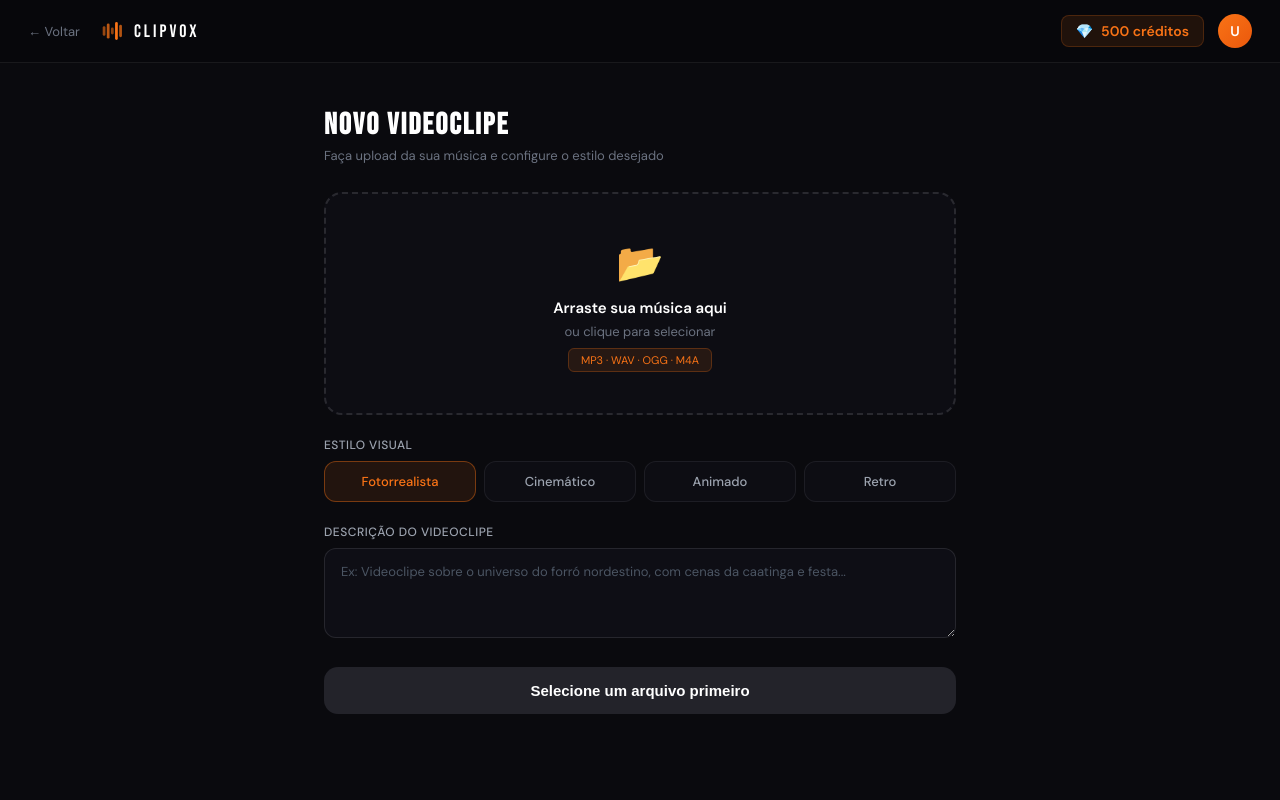
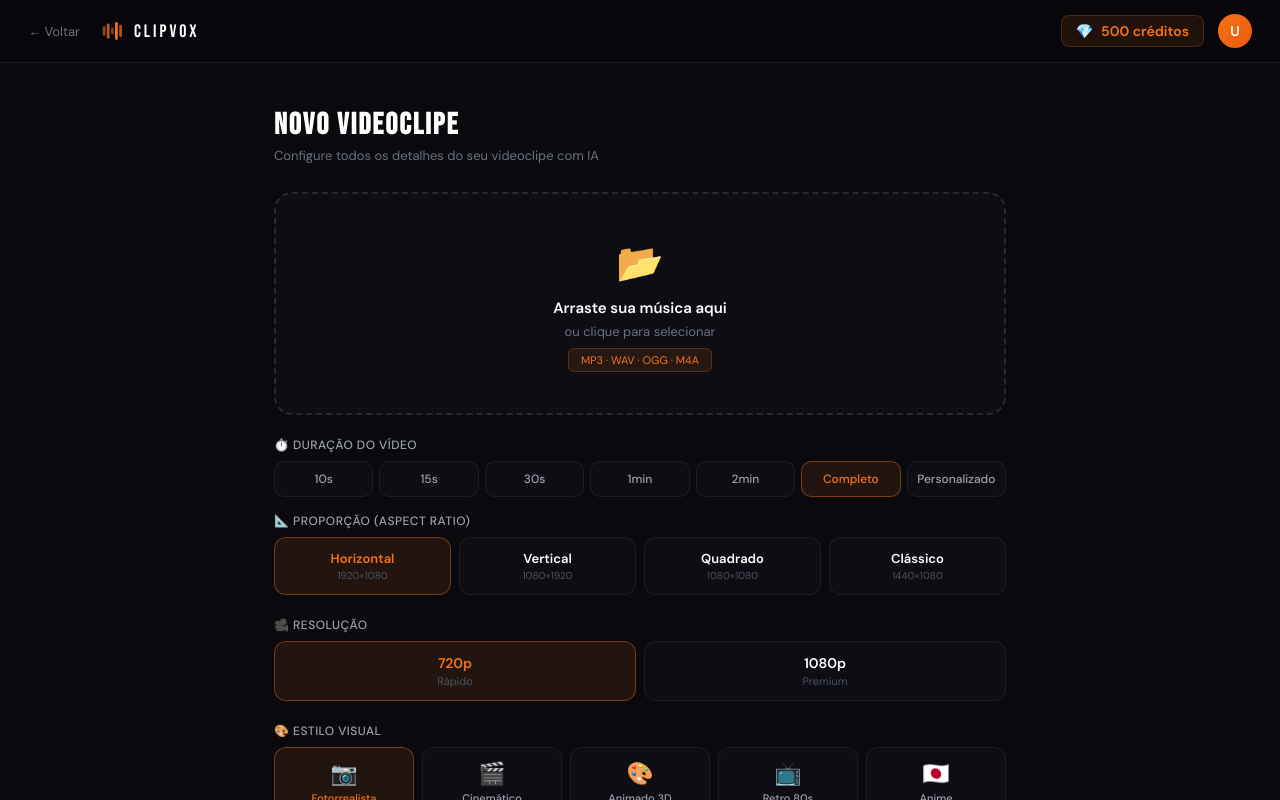
Before and after one commit to gilenopribeirocodigos/clipvox, a React (Vite) app in the folder frontend/: page / in a window 1280 px wide. Both pictures are taken after a click on the button "🎵 Gerar Videoclipe". Shown: the top 800 px of the page. Built offline with nearby package versions, Linux system fonts and the light colour scheme.

Commit message:
Update Dashboard.jsx

```diff
--- a/frontend/src/pages/Dashboard.jsx
+++ b/frontend/src/pages/Dashboard.jsx
@@ -72,33 +72,83 @@ function Navbar({ onBack, credits }) {
 
 // ─── UPLOAD ZONE ──────────────────────────────────────────────
 function UploadZone({ onStart }) {
-  const [dragging,   setDragging]   = useState(false)
-  const [file,       setFile]       = useState(null)
-  const [desc,       setDesc]       = useState('')
-  const [style,      setStyle]      = useState('realistic')
-  const fileRef                     = useRef()
+  const [dragging,     setDragging]     = useState(false)
+  const [file,         setFile]         = useState(null)
+  const [desc,         setDesc]         = useState('')
+  const [style,        setStyle]        = useState('realistic')
+  const [duration,     setDuration]     = useState('full')
+  const [customDur,    setCustomDur]    = useState(30)
+  const [aspectRatio,  setAspectRatio]  = useState('16:9')
+  const [resolution,   setResolution]   = useState('720p')
+  const [refImage,     setRefImage]     = useState(null)
+  const [refPreview,   setRefPreview]   = useState(null)
+  const fileRef                         = useRef()
+  const imageRef                        = useRef()
 
+  // 🆕 FEATURE 4: ESTILOS EXPANDIDOS (10+ estilos)
   const styles = [
-    { id:'realistic', label:'Fotorrealista' },
-    { id:'cinematic', label:'Cinemático'    },
-    { id:'animated',  label:'Animado'       },
-    { id:'retro',     label:'Retro'         }
+    { id:'realistic',       label:'Fotorrealista',   emoji:'📷' },
+    { id:'cinematic',       label:'Cinemático',      emoji:'🎬' },
+    { id:'animated',        label:'Animado 3D',      emoji:'🎨' },
+    { id:'retro',           label:'Retro 80s',       emoji:'📺' },
+    { id:'anime',           label:'Anime',           emoji:'🇯🇵' },
+    { id:'cyberpunk',       label:'Cyberpunk',       emoji:'🌃' },
+    { id:'fantasy',         label:'Fantasia',        emoji:'🧙' },
+    { id:'minimalist',      label:'Minimalista',     emoji:'⬜' },
+    { id:'vintage',         label:'Vintage',         emoji:'📽️' },
+    { id:'oil_painting',    label:'Pintura Óleo',    emoji:'🖼️' }
   ]
 
-  const accept = f => {
+  // 🆕 FEATURE 1: DURATION PRESETS
+  const durations = [
+    { value: '10',  label: '10s'  },
+    { value: '15',  label: '15s'  },
+    { value: '30',  label: '30s'  },
+    { value: '60',  label: '1min' },
+    { value: '120', label: '2min' },
+    { value: 'full', label: 'Completo' },
+    { value: 'custom', label: 'Personalizado' }
+  ]
+
+  // 🆕 FEATURE 2: ASPECT RATIOS
+  const aspectRatios = [
+    { value: '16:9',  label: 'Horizontal',      desc: '1920×1080' },
+    { value: '9:16',  label: 'Vertical',        desc: '1080×1920' },
+    { value: '1:1',   label: 'Quadrado',        desc: '1080×1080' },
+    { value: '4:3',   label: 'Clássico',        desc: '1440×1080' }
+  ]
+
+  // 🆕 FEATURE 3: RESOLUÇÕES
+  const resolutions = [
+    { value: '720p',  label: '720p',  desc: 'Rápido' },
+    { value: '1080p', label: '1080p', desc: 'Premium' }
+  ]
+
+  const acceptAudio = f => {
     if (f && /^audio\//.test(f.type)) setFile(f)
   }
 
+  // 🆕 FEATURE 5: UPLOAD DE IMAGEM DE REFERÊNCIA
+  const acceptImage = f => {
+    if (f && /^image\//.test(f.type)) {
+      setRefImage(f)
+      const reader = new FileReader()
+      reader.onload = e => setRefPreview(e.target.result)
+      reader.readAsDataURL(f)
+    }
+  }
+
   return (
-    <div style={{ maxWidth:680, margin:'0 auto', padding:'44px 24px' }}>
+    <div style={{ maxWidth:780, margin:'0 auto', padding:'44px 24px' }}>
       <h1 style={{ fontFamily:"'Bebas Neue',sans-serif", fontSize:30, letterSpacing:2, color:'#fff', marginBottom:4 }}>NOVO VIDEOCLIPE</h1>
-      <p style={{ color:'#6b7280', fontSize:13, marginBottom:28 }}>Faça upload da sua música e configure o estilo desejado</p>
+      <p style={{ color:'#6b7280', fontSize:13, marginBottom:28 }}>Configure todos os detalhes do seu videoclipe com IA</p>
 
+      {/* AUDIO UPLOAD */}
       <div
         onClick={() => fileRef.current.click()}
         onDragOver={e => { e.preventDefault(); setDragging(true) }}
         onDragLeave={() => setDragging(false)}
-        onDrop={e => { e.preventDefault(); setDragging(false); accept(e.dataTransfer.files[0]) }}
+        onDrop={e => { e.preventDefault(); setDragging(false); acceptAudio(e.dataTransfer.files[0]) }}
         style={{
           border: dragging ? '2px dashed #f97316' : file ? '2px dashed rgba(249,115,22,.5)' : '2px dashed rgba(255,255,255,.12)',
           borderRadius:18, padding:'44px 20px', textAlign:'center', cursor:'pointer',
@@ -106,7 +156,7 @@ function UploadZone({ onStart }) {
           transition:'all .3s', marginBottom:22
         }}
       >
-        <input ref={fileRef} type="file" accept="audio/*" style={{ display:'none' }} onChange={e => accept(e.target.files[0])} />
+        <input ref={fileRef} type="file" accept="audio/*" style={{ display:'none' }} onChange={e => acceptAudio(e.target.files[0])} />
         {file ? (
           <>
             <div style={{ fontSize:34, marginBottom:8 }}>🎵</div>
@@ -123,21 +173,114 @@ function UploadZone({ onStart }) {
         )}
       </div>
 
-      <label style={{ display:'block', color:'#9ca3af', fontSize:12, fontWeight:500, letterSpacing:.5, marginBottom:8 }}>ESTILO VISUAL</label>
-      <div style={{ display:'flex', gap:8, marginBottom:22 }}>
+      {/* 🆕 FEATURE 1: DURATION PRESET */}
+      <label style={{ display:'block', color:'#9ca3af', fontSize:12, fontWeight:500, letterSpacing:.5, marginBottom:8 }}>⏱️ DURAÇÃO DO VÍDEO</label>
+      <div style={{ display:'grid', gridTemplateColumns:'repeat(7,1fr)', gap:6, marginBottom:16 }}>
+        {durations.map(d => (
+          <div key={d.value} onClick={() => setDuration(d.value)} style={{
+            padding:'9px 6px', borderRadius:10, cursor:'pointer', textAlign:'center',
+            background: duration===d.value ? 'rgba(249,115,22,.1)'  : 'rgba(16,16,24,.6)',
+            border:     duration===d.value ? '1px solid rgba(249,115,22,.4)' : '1px solid rgba(255,255,255,.07)',
+            transition:'all .25s'
+          }}>
+            <div style={{ color: duration===d.value ? '#f97316' : '#9ca3af', fontSize:12, fontWeight:500 }}>{d.label}</div>
+          </div>
+        ))}
+      </div>
+      {duration === 'custom' && (
+        <input
+          type="number" value={customDur} onChange={e => setCustomDur(e.target.value)}
+          placeholder="Segundos" min="5" max="300"
+          style={{
+            width:'100%', padding:'10px 14px', borderRadius:10, marginBottom:16,
+            background:'rgba(16,16,24,.8)', border:'1px solid rgba(255,255,255,.1)',
+            color:'#fff', fontSize:13, outline:'none'
+          }}
+        />
+      )}
+
+      {/* 🆕 FEATURE 2: ASPECT RATIO */}
+      <label style={{ display:'block', color:'#9ca3af', fontSize:12, fontWeight:500, letterSpacing:.5, marginBottom:8 }}>📐 PROPORÇÃO (ASPECT RATIO)</label>
+      <div style={{ display:'grid', gridTemplateColumns:'repeat(4,1fr)', gap:8, marginBottom:22 }}>
+        {aspectRatios.map(ar => (
+          <div key={ar.value} onClick={() => setAspectRatio(ar.value)} style={{
+            padding:'12px 10px', borderRadius:12, cursor:'pointer', textAlign:'center',
+            background: aspectRatio===ar.value ? 'rgba(249,115,22,.1)'  : 'rgba(16,16,24,.6)',
+            border:     aspectRatio===ar.value ? '1px solid rgba(249,115,22,.4)' : '1px solid rgba(255,255,255,.07)',
+            transition:'all .25s'
+          }}>
+            <div style={{ color: aspectRatio===ar.value ? '#f97316' : '#fff', fontSize:13, fontWeight:600, marginBottom:2 }}>{ar.label}</div>
+            <div style={{ color:'#4b5563', fontSize:10 }}>{ar.desc}</div>
+          </div>
+        ))}
+      </div>
+
+      {/* 🆕 FEATURE 3: RESOLUÇÃO */}
+      <label style={{ display:'block', color:'#9ca3af', fontSize:12, fontWeight:500, letterSpacing:.5, marginBottom:8 }}>🎥 RESOLUÇÃO</label>
+      <div style={{ display:'grid', gridTemplateColumns:'1fr 1fr', gap:8, marginBottom:22 }}>
+        {resolutions.map(res => (
+          <div key={res.value} onClick={() => setResolution(res.value)} style={{
+            padding:'12px', borderRadius:12, cursor:'pointer', textAlign:'center',
+            background: resolution===res.value ? 'rgba(249,115,22,.1)'  : 'rgba(16,16,24,.6)',
+            border:     resolution===res.value ? '1px solid rgba(249,115,22,.4)' : '1px solid rgba(255,255,255,.07)',
+            transition:'all .25s'
+          }}>
+            <div style={{ color: resolution===res.value ? '#f97316' : '#fff', fontSize:14, fontWeight:600, marginBottom:2 }}>{res.label}</div>
+            <div style={{ color:'#4b5563', fontSize:11 }}>{res.desc}</div>
+          </div>
+        ))}
+      </div>
+
+      {/* 🆕 FEATURE 4: ESTILOS EXPANDIDOS */}
+      <label style={{ display:'block', color:'#9ca3af', fontSize:12, fontWeight:500, letterSpacing:.5, marginBottom:8 }}>🎨 ESTILO VISUAL</label>
+      <div style={{ display:'grid', gridTemplateColumns:'repeat(5,1fr)', gap:8, marginBottom:22 }}>
         {styles.map(s => (
           <div key={s.id} onClick={() => setStyle(s.id)} style={{
-            flex:'1 1 0', padding:'11px 8px', borderRadius:12, cursor:'pointer', textAlign:'center',
+            padding:'11px 8px', borderRadius:12, cursor:'pointer', textAlign:'center',
             background: style===s.id ? 'rgba(249,115,22,.1)'  : 'rgba(16,16,24,.6)',
             border:     style===s.id ? '1px solid rgba(249,115,22,.4)' : '1px solid rgba(255,255,255,.07)',
             transition:'all .25s'
           }}>
-            <div style={{ color: style===s.id ? '#f97316' : '#9ca3af', fontSize:13, fontWeight:500 }}>{s.label}</div>
+            <div style={{ fontSize:22, marginBottom:3 }}>{s.emoji}</div>
+            <div style={{ color: style===s.id ? '#f97316' : '#9ca3af', fontSize:11, fontWeight:500 }}>{s.label}</div>
           </div>
         ))}
       </div>
 
-      <label style={{ display:'block', color:'#9ca3af', fontSize:12, fontWeight:500, letterSpacing:.5, marginBottom:8 }}>DESCRIÇÃO DO VIDEOCLIPE</label>
+      {/* 🆕 FEATURE 5: UPLOAD DE IMAGEM DE REFERÊNCIA */}
+      <label style={{ display:'block', color:'#9ca3af', fontSize:12, fontWeight:500, letterSpacing:.5, marginBottom:8 }}>👤 IMAGEM DE REFERÊNCIA (Opcional)</label>
+      <div
+        onClick={() => imageRef.current.click()}
+        style={{
+          border: refImage ? '2px dashed rgba(249,115,22,.5)' : '2px dashed rgba(255,255,255,.12)',
+          borderRadius:12, padding:refImage ? '12px' : '24px', textAlign:'center', cursor:'pointer',
+          background:'rgba(16,16,24,.6)', transition:'all .3s', marginBottom:22
+        }}
+      >
+        <input ref={imageRef} type="file" accept="image/*" style={{ display:'none' }} onChange={e => acceptImage(e.target.files[0])} />
+        {refImage ? (
+          <div style={{ display:'flex', alignItems:'center', gap:12 }}>
+            <img src={refPreview} style={{ width:60, height:60, borderRadius:8, objectFit:'cover' }} alt="Reference" />
+            <div style={{ flex:1, textAlign:'left' }}>
+              <div style={{ color:'#fff', fontSize:13, fontWeight:600 }}>{refImage.name}</div>
+              <div style={{ color:'#6b7280', fontSize:11, marginTop:2 }}>A IA usará esta imagem como referência</div>
+            </div>
+            <button onClick={e => { e.stopPropagation(); setRefImage(null); setRefPreview(null) }} style={{
+              background:'rgba(255,255,255,.05)', border:'1px solid rgba(255,255,255,.1)',
+              borderRadius:6, padding:'6px 10px', color:'#6b7280', fontSize:11, cursor:'pointer'
+            }}>✕ Remover</button>
+          </div>
+        ) : (
+          <>
+            <div style={{ fontSize:28, marginBottom:6 }}>🖼️</div>
+            <div style={{ color:'#fff', fontSize:13, fontWeight:600, marginBottom:4 }}>Adicionar personagem/rosto de referência</div>
+            <div style={{ color:'#6b7280', fontSize:11 }}>A IA gerará cenas usando esta pessoa/personagem</div>
+          </>
+        )}
+      </div>
+
+      {/* DESCRIÇÃO */}
+      <label style={{ display:'block', color:'#9ca3af', fontSize:12, fontWeight:500, letterSpacing:.5, marginBottom:8 }}>📝 DESCRIÇÃO DO VIDEOCLIPE</label>
       <textarea
         value={desc} onChange={e => setDesc(e.target.value)} rows={3}
         placeholder="Ex: Videoclipe sobre o universo do forró nordestino, com cenas da caatinga e festa..."
@@ -151,8 +294,17 @@ function UploadZone({ onStart }) {
         onBlur={e => e.target.style.borderColor='rgba(255,255,255,.1)'}
       />
 
+      {/* BOTÃO GERAR */}
       <button
-        onClick={() => file && onStart({ file, desc, style })}
+        onClick={() => file && onStart({
+          file,
+          desc,
+          style,
+          duration: duration === 'custom' ? customDur : duration,
+          aspectRatio,
+          resolution,
+          refImage  // 🆕 Envia imagem de referência
+        })}
         style={{
           width:'100%', padding:'15px',
           background: file ? 'linear-gradient(135deg,#f97316,#ea580c)' : 'rgba(60,60,70,.5)',
@@ -164,13 +316,24 @@ function UploadZone({ onStart }) {
         onMouseEnter={e => file && (e.target.style.boxShadow='0 6px 28px rgba(249,115,22,.5)')}
         onMouseLeave={e => file && (e.target.style.boxShadow='0 4px 20px rgba(249,115,22,.35)')}
       >
-        {file ? '🎬 Gerar Videoclipe' : 'Selecione um arquivo primeiro'}
+        {file ? '🎬 Gerar Videoclipe com IA' : 'Selecione um arquivo primeiro'}
       </button>
+
+      {/* INFO DE CUSTO */}
+      {file && (
+        <div style={{ marginTop:14, padding:'10px 14px', background:'rgba(249,115,22,.05)', border:'1px solid rgba(249,115,22,.15)', borderRadius:10 }}>
+          <div style={{ color:'#f97316', fontSize:11, fontWeight:600, marginBottom:3 }}>💰 CUSTO ESTIMADO</div>
+          <div style={{ color:'#6b7280', fontSize:11 }}>
+            Resolução {resolution} · Estilo {styles.find(s => s.id === style)?.label}
+            {refImage && ' · Com imagem de referência'}
+          </div>
+        </div>
+      )}
     </div>
   )
 }
 
-// ─── LEFT PANEL ───────────────────────────────────────────────
+// ─── LEFT PANEL (Mesmo código) ────────────────────────────────
 function LeftPanel({ fileName, jobStatus, onReset }) {
   const steps = ['plan', 'analyzing', 'creative', 'scenes', 'segments', 'merge']
   const stepLabels = {
@@ -236,7 +399,7 @@ function LeftPanel({ fileName, jobStatus, onReset }) {
   )
 }
 
-// ─── SCENE IMAGE COMPONENT ────────────────────────────────────
+// ─── SCENE IMAGE (Mesmo código) ───────────────────────────────
 function SceneImage({ scene, index }) {
   const [loaded, setLoaded] = useState(false)
   const [error, setError] = useState(false)
@@ -298,7 +461,7 @@ function SceneImage({ scene, index }) {
   )
 }
 
-// ─── CANVAS SECTIONS ──────────────────────────────────────────
+// ─── CREATIVE CONCEPT (Mesmo código) ──────────────────────────
 function CreativeConceptCard({ concept }) {
   if (!concept) return null
 
@@ -312,13 +475,6 @@ function CreativeConceptCard({ concept }) {
       <div style={{ marginBottom:16 }}>
         <div style={{ fontSize:11, color:'#f97316', fontWeight:600, letterSpacing:1, marginBottom:6 }}>🎬 DIRECTOR'S VISION</div>
         <p style={{ color:'#9ca3af', fontSize:13, lineHeight:1.7 }}>{concept.directors_vision}</p>
-      </div>
-
-      <div style={{ display:'grid', gridTemplateColumns:'1fr 1fr 1fr', gap:10, marginBottom:16 }}>
-        <div style={{ background:'rgba(255,255,255,.03)', borderRadius:10, padding:12 }}>
-          <div style={{ fontSize:10, color:'#4b5563', marginBottom:3 }}>🖼️ Style</div>
-          <div style={{ color:'#fff', fontSize:14, fontWeight:600 }}>{concept.primary_visual_style?.substring(0, 20)}...</div>
-        </div>
       </div>
 
       {concept.color_palette && (
@@ -338,6 +494,7 @@ function CreativeConceptCard({ concept }) {
   )
 }
 
+// ─── SCENES GRID (Mesmo código) ───────────────────────────────
 function ScenesGrid({ scenes }) {
   if (!scenes || scenes.length === 0) return null
 
@@ -373,7 +530,7 @@ function ScenesGrid({ scenes }) {
   )
 }
 
-// ─── MAIN DASHBOARD ──────────────────────────────────────────
+// ─── MAIN DASHBOARD ───────────────────────────────────────────
 export default function Dashboard({ onBack }) {
   const [phase, setPhase]       = useState('upload')
   const [credits, setCredits]   = useState(500)
@@ -388,7 +545,7 @@ export default function Dashboard({ onBack }) {
     }
   }, [])
 
-  const startGeneration = async ({ file, desc, style }) => {
+  const startGeneration = async ({ file, desc, style, duration, aspectRatio, resolution, refImage }) => {
     try {
       setFileName(file.name)
       setPhase('processing')
@@ -398,6 +555,10 @@ export default function Dashboard({ onBack }) {
       formData.append('audio', file)
       formData.append('description', desc)
       formData.append('style', style)
+      formData.append('duration', duration)               // 🆕 Duration
+      formData.append('aspect_ratio', aspectRatio)        // 🆕 Aspect Ratio
+      formData.append('resolution', resolution)           // 🆕 Resolution
+      if (refImage) formData.append('ref_image', refImage) // 🆕 Reference Image
 
       const response = await fetch(`${API_URL}/api/videos/generate`, {
         method: 'POST',
@@ -407,7 +568,6 @@ export default function Dashboard({ onBack }) {
       const data = await response.json()
       setJobId(data.job_id)
 
-      // Start polling
       pollRef.current = setInterval(async () => {
         const statusRes = await fetch(`${API_URL}/api/videos/status/${data.job_id}`)
         const status = await statusRes.json()
@@ -469,7 +629,7 @@ export default function Dashboard({ onBack }) {
               borderRadius:16, padding:'56px 24px', textAlign:'center'
             }}>
               <div style={{ width:38, height:38, margin:'0 auto 14px', border:'3px solid rgba(255,255,255,.1)', borderTop:'3px solid #f97316', borderRadius:'50%', animation:'spin .8s linear infinite' }} />
-              <p style={{ color:'#6b7280', fontSize:14 }}>Processando sua música...</p>
+              <p style={{ color:'#6b7280', fontSize:14 }}>Processando sua música com IA...</p>
             </div>
           )}
 
```
